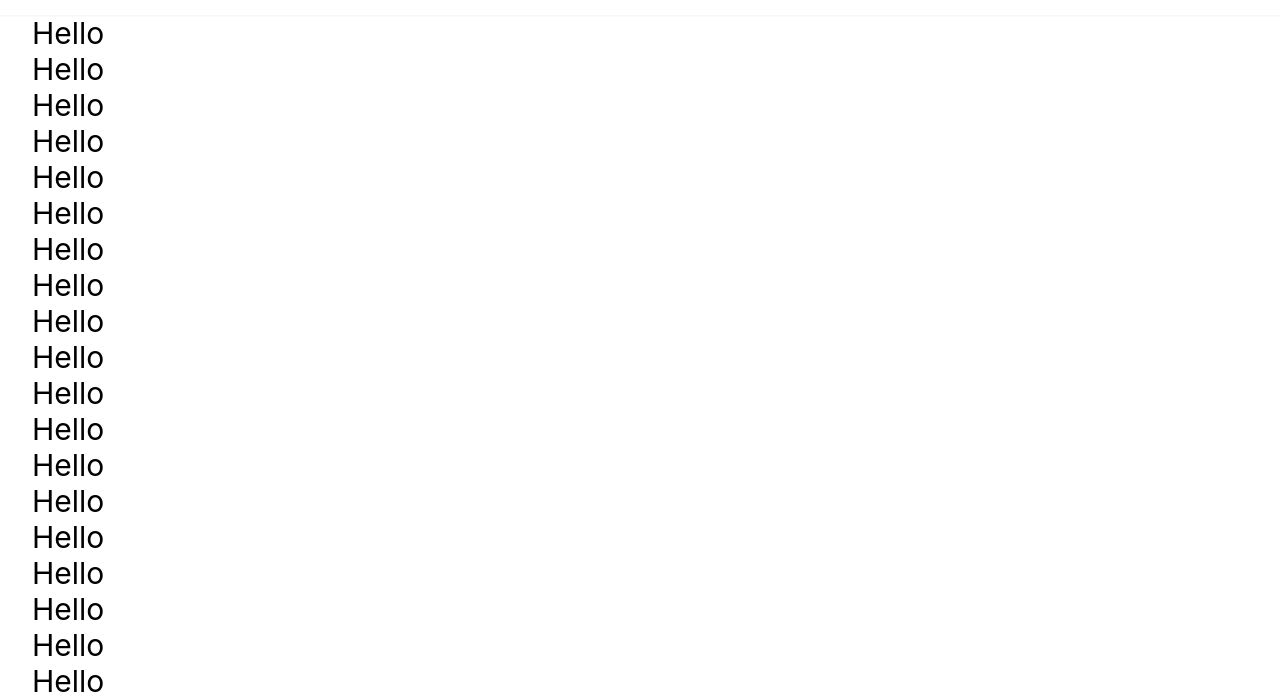
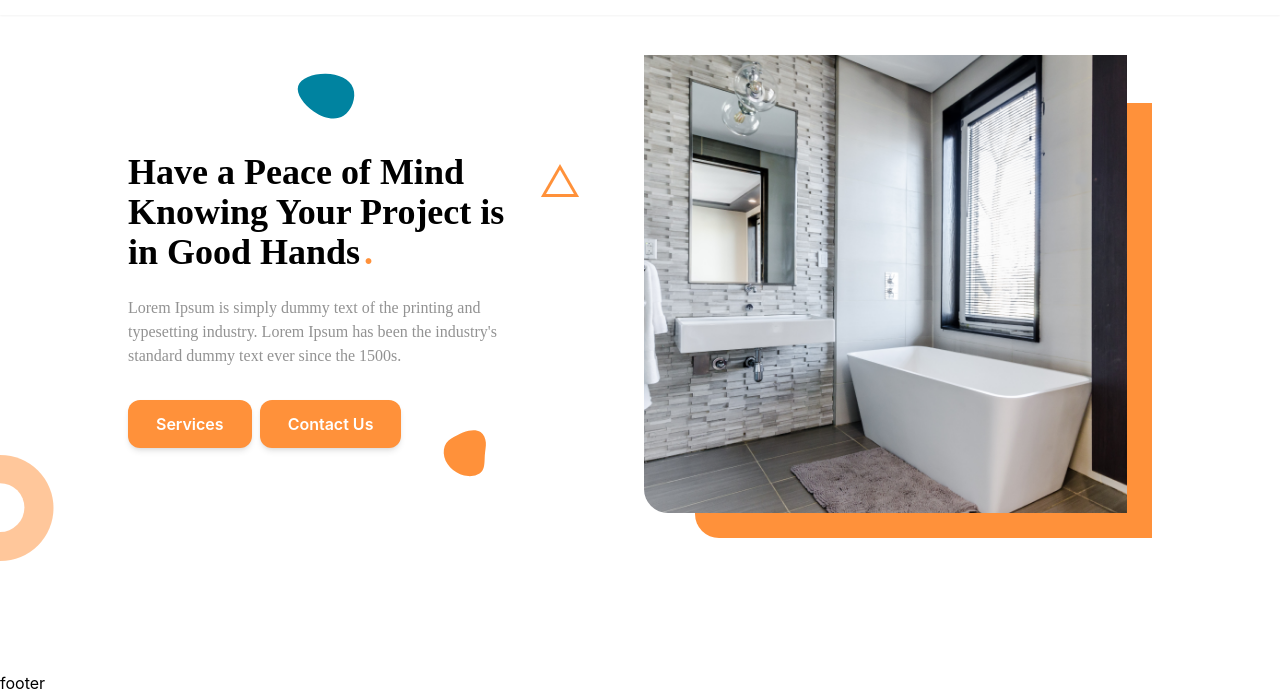
Before and after one commit to tosia921/first4move, a Gatsby site: page / in a window 1280 px wide. Shown: the part 105-800 px from the top of the page. Built offline with nearby package versions, Linux system fonts and the light colour scheme; Gatsby itself is replaced by a stand-in of ours.

Commit message:
finished hero component

```diff
--- /dev/null
+++ b/src/components/Button.js
@@ -0,0 +1,17 @@
+import React from 'react';
+import { Link } from 'gatsby';
+
+const Button = ({ text, color, to, mr }) => {
+	console.log(mr);
+	return (
+		<div
+			className={`inline-flex text-white font-Inter font-semibold shadow-md hover:shadow-2xl hover:-translate-y-[2px] transition-all bg-orange border-0 py-3 px-7 focus:outline-none hover:bg-blue-600 rounded-xl text-md ${
+				color === 'blue' ? 'bg-blue' : ''
+			} ${mr ? `mr-2` : ''}`}
+		>
+			<Link to={to}>{text}</Link>
+		</div>
+	);
+};
+
+export default Button;
--- a/src/components/Header.js
+++ b/src/components/Header.js
@@ -30,7 +30,7 @@ const Header = () => {
 	};
 
 	return (
-		<header className={`sticky top-0 left-0 transition-all`}>
+		<header className={`sticky top-0 left-0 transition-all mb-4 z-50`}>
 			<div className={`relative z-30 ${isSticky ? '-translate-y-10 md:-translate-y-14' : ''}`}>
 				<div className="bg-orange h-10 md:h-14 flex justify-between items-center gap-3 md:gap-5 text-sm px-4 md:px-8 inter md:justify-end">
 					<div className="flex items-center">
@@ -53,9 +53,9 @@ const Header = () => {
 							123renovatoredinburgh@gmail.com
 						</a>
 					</div>
-					<div className="md:w-8 md:h-auto">
+					<a className="md:w-8 md:h-auto" href="https://www.facebook.com/First4move/" target="_blank">
 						<FbIcon />
-					</div>
+					</a>
 				</div>
 				<div className={`h-12 md:h-16 px-4 md:px-8 flex items-center justify-between shadow-sm bg-white`}>
 					<div className="">
--- /dev/null
+++ b/src/components/HeroHomepage.js
@@ -0,0 +1,68 @@
+import React from 'react';
+import { StaticImage } from 'gatsby-plugin-image';
+import Button from './Button';
+
+// SVG's
+import BlobOne from '../images/blobs/blob1.svg';
+import BlobTwo from '../images/blobs/blob2.svg';
+import Circle from '../images/blobs/circleBackground.svg';
+import Triangle from '../images/blobs/triangle.svg';
+
+const HeroHomepage = () => {
+	return (
+		<section className="flex relative justify-center flex-col md:flex-row-reverse md:items-center md:columns-2 md:gap-2">
+			<div className="grid w-full py-6">
+				<div
+					className="relative bg-orange justify-self-end self-end w-[90%] h-[90%] rounded-bl-3xl"
+					style={{
+						gridArea: '1/1',
+					}}
+				></div>
+				<StaticImage
+					src="../images/hero-image.png"
+					alt="Renovated Bathroom"
+					layout="fullWidth"
+					style={{
+						gridArea: '1/1',
+						height: '95%',
+						width: '95%',
+						borderBottomLeftRadius: '1.5rem',
+						maxWidth: '700px',
+					}}
+					aspectRatio={1 / 1}
+					formats={['auto', 'webp', 'avif']}
+				/>
+			</div>
+			<div className="w-full">
+				<h1 className=" text-3xl md:text-2xl lg:text-4xl xxl:text-5xl font-extrabold mt-2 font-Baloo">
+					Have a Peace of Mind <br></br> Knowing Your Project is <br></br> in Good Hands
+					<span className="text-orange ml-1">.</span>
+				</h1>
+				<p className="text-sm lg:text-base sm:max-w-[80%] mb-6 mt-4 lg:mb-8 lg:mt-6 font-Baloo text-grey">
+					Lorem Ipsum is simply dummy text of the printing and typesetting industry. Lorem Ipsum has been the
+					industry's standard dummy text ever since the 1500s.
+				</p>
+				<div className="flex mr-5">
+					<Button text={'Services'} to="/services" mr />
+					<Button text={'Contact Us'} to="/contact" color={'blue'} />
+				</div>
+			</div>
+			<div className="hidden lg:block absolute -top-2 xl:top-[20px] left-[15%] -z-10">
+				<BlobOne />
+			</div>
+			<div className="hidden lg:block absolute -bottom-2 xl:bottom-[15%] left-[40%] xl:left-[30%] -z-10">
+				<BlobTwo />
+			</div>
+			<div className="hidden lg:block absolute bottom-0 lg:-left-[6rem] xl:-left-[calc((100vw-1024px)/2)] xxl:-left-[calc((100vw-1240px)/2)] xxxl:-left-[calc((100vw-1440px)/2)] -z-10 h-[20%] w-auto">
+				<Circle style={{ width: '100%', height: '100%' }} />
+			</div>
+			<div className="hidden lg:block absolute top-[35%] xl:top-[25%] left-[40%] -z-10">
+				<Triangle />
+			</div>
+		</section>
+	);
+};
+
+export default HeroHomepage;
+
+// before:h-[250px] before:w-10/12 before:bg-orange before:absolute before:-right-5 before:-bottom-5 before:z-10 before:rounded-bl-2xl
--- /dev/null
+++ b/src/components/Image.js
@@ -0,0 +1,19 @@
+import React from 'react';
+import { StaticImage } from 'gatsby-plugin-image';
+
+const Image = ({ src, alt, layout, color }) => {
+	return (
+		<div className={`relative w-full mb-10`}>
+			<StaticImage
+				src={`${src}`}
+				alt={alt}
+				className={`w-11/12 h-11/12 rounded-bl-3xl z-20`}
+				layout="fullWidth"
+			/>
+
+			<div className="h-[275px] w-10/12 bg-orange absolute -bottom-6 right-0 z-10 rounded-bl-2xl"></div>
+		</div>
+	);
+};
+
+export default Image;
--- a/src/components/Layout.js
+++ b/src/components/Layout.js
@@ -5,7 +5,9 @@ const Layout = ({ children }) => {
 	return (
 		<div className="min-h-screen flex flex-col">
 			<Header />
-			<main className="grow px-4 md:px-8">{children}</main>
+			<main className="grow px-4 md:px-16 lg:px-[6rem] xl:px-0 xl:w-[1024px] xl:mx-auto xxl:w-[1240px] xxxl:w-[1440px]">
+				{children}
+			</main>
 			<footer>footer</footer>
 		</div>
 	);
--- a/src/pages/index.js
+++ b/src/pages/index.js
@@ -1,39 +1,8 @@
 import * as React from 'react';
+import HeroHomepage from '../components/HeroHomepage';
 
 const IndexPage = () => {
-	return (
-		<main>
-			<h1 className="text-3xl">Hello</h1>
-			<h1 className="text-3xl">Hello</h1>
-			<h1 className="text-3xl">Hello</h1>
-			<h1 className="text-3xl">Hello</h1>
-			<h1 className="text-3xl">Hello</h1>
-			<h1 className="text-3xl">Hello</h1>
-			<h1 className="text-3xl">Hello</h1>
-			<h1 className="text-3xl">Hello</h1>
-			<h1 className="text-3xl">Hello</h1>
-			<h1 className="text-3xl">Hello</h1>
-			<h1 className="text-3xl">Hello</h1>
-			<h1 className="text-3xl">Hello</h1>
-			<h1 className="text-3xl">Hello</h1>
-			<h1 className="text-3xl">Hello</h1>
-			<h1 className="text-3xl">Hello</h1>
-			<h1 className="text-3xl">Hello</h1>
-			<h1 className="text-3xl">Hello</h1>
-			<h1 className="text-3xl">Hello</h1>
-			<h1 className="text-3xl">Hello</h1>
-			<h1 className="text-3xl">Hello</h1>
-			<h1 className="text-3xl">Hello</h1>
-			<h1 className="text-3xl">Hello</h1>
-			<h1 className="text-3xl">Hello</h1>
-			<h1 className="text-3xl">Hello</h1>
-			<h1 className="text-3xl">Hello</h1>
-			<h1 className="text-3xl">Hello</h1>
-			<h1 className="text-3xl">Hello</h1>
-			<h1 className="text-3xl">Hello</h1>
-			<h1 className="text-3xl">Hello</h1>
-		</main>
-	);
+	return <HeroHomepage />;
 };
 
 export default IndexPage;
--- a/tailwind.config.js
+++ b/tailwind.config.js
@@ -16,7 +16,9 @@ module.exports = {
 			sm: '480px',
 			md: '768px',
 			lg: '976px',
-			xl: '1440px',
+			xl: '1100px',
+			xxl: '1300px',
+			xxxl: '1500px',
 		},
 		extend: {
 			fontFamily: {
```
Also changed, not shown: src/images/blobs/blob1.svg (added), src/images/blobs/blob2.svg (added), src/images/blobs/circleBackground.svg (added), src/images/blobs/triangle.svg (added), src/images/hero-image.png (added).
